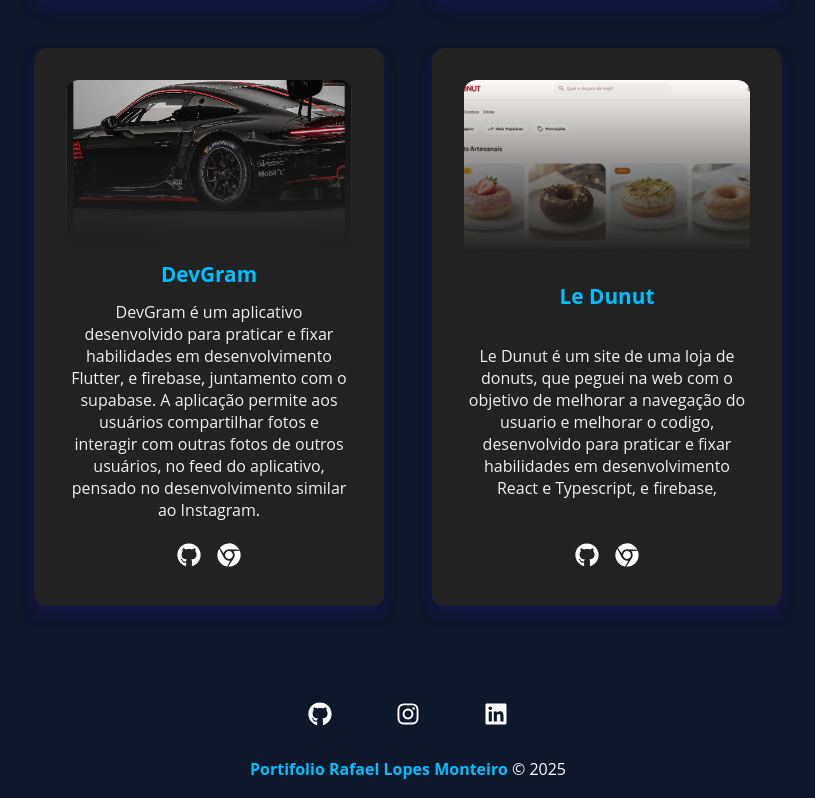
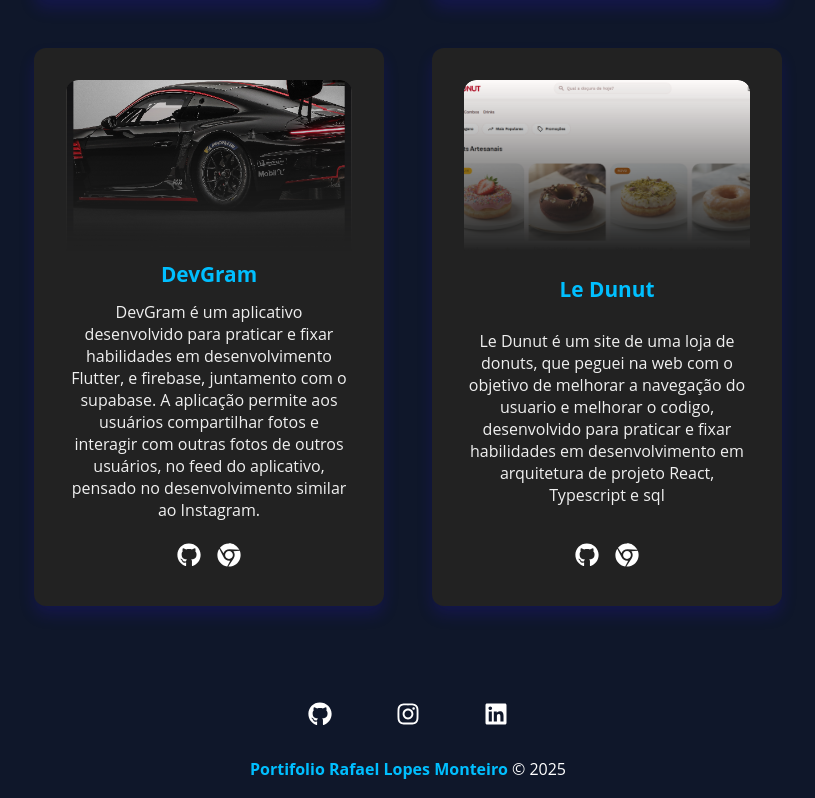
Before and after one commit to lopesmrafael/Portif-lio-Atualizado, a React (Create React App) app: page /#/project in a window 1280 px wide. Shown: the part 1774-2572 px from the top of the page, without its empty margins (232-1047 px from the left). Built offline with nearby package versions, Linux system fonts and the light colour scheme.

Commit message:
Novo projeto

```diff
--- a/src/components/pages/Projects.js
+++ b/src/components/pages/Projects.js
@@ -102,7 +102,8 @@ function Project() {
       descricao: (
         <p>
           Le Dunut é um site de uma loja de donuts, que peguei na web com o objetivo de melhorar a navegação do usuario e melhorar
-          o codigo, desenvolvido para praticar e fixar habilidades em desenvolvimento React e Typescript, e firebase,
+          o codigo, desenvolvido para praticar e fixar habilidades em desenvolvimento em arquitetura de projeto React, Typescript
+          e sql
         </p>
       ),
       github: "https://github.com/lopesmrafael/Le_Donut.git",
```
